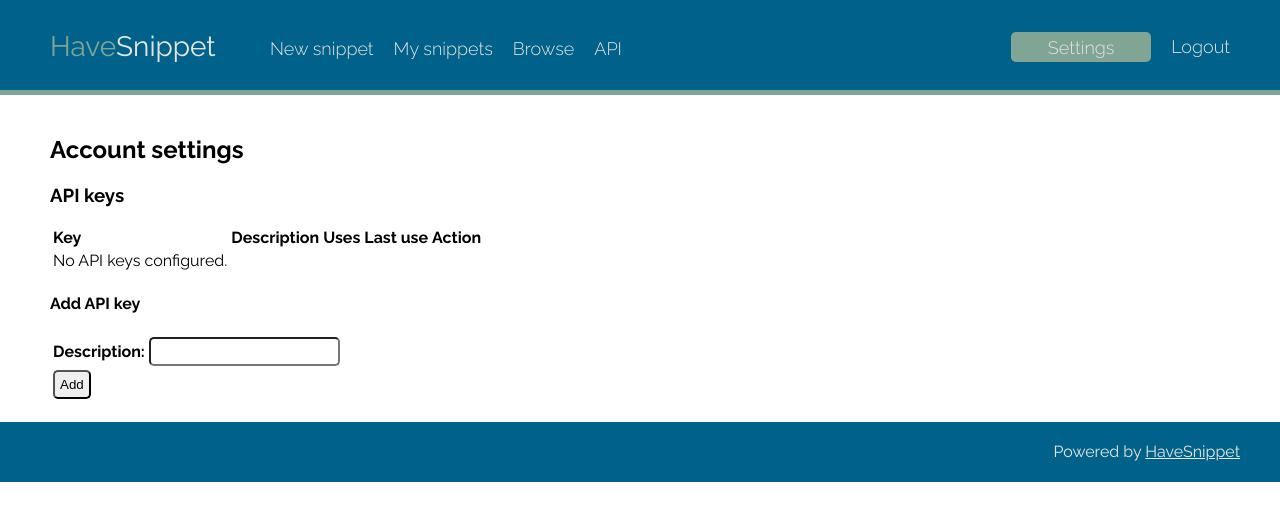
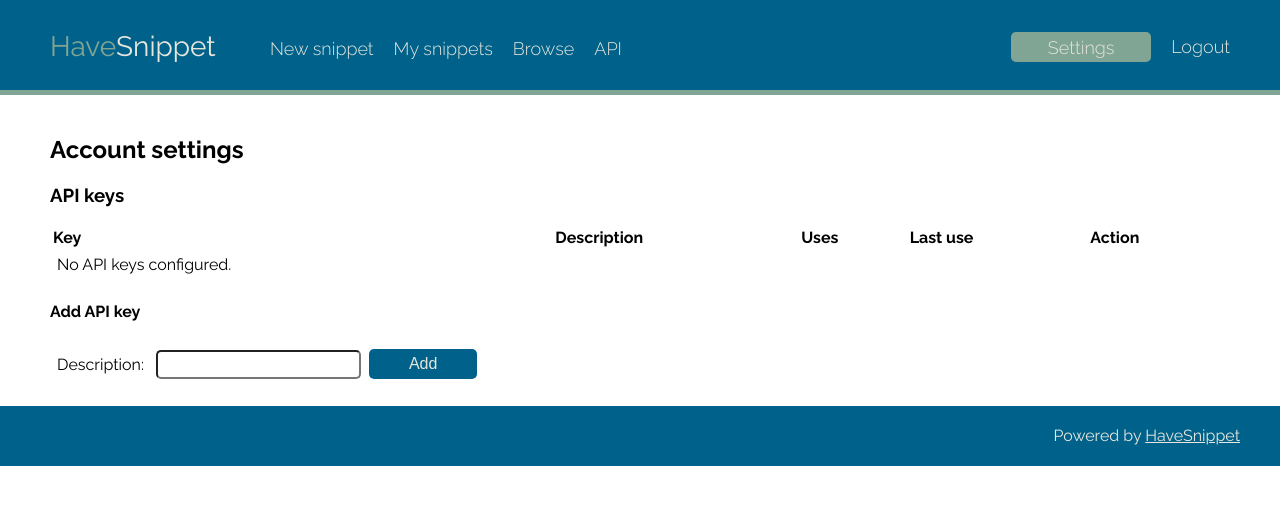
Before and after one commit to aither64/havesnippet, a Django app: a page that uses snippet/templates/snippet/profile.html in a window 1280 px wide. Shown: the top 521 px of the page. Run offline with Django 3.2, Linux system fonts and the light colour scheme; the visitor is signed in with stand-in values (Sample User, id 1); data that the repository does not hold is empty.

Commit message:
Style user settings

```diff
--- a/snippet/static/css/main.css
+++ b/snippet/static/css/main.css
@@ -127,6 +127,9 @@ form.table td.label {
   text-align: right;
   padding: 0 10px 0 0;
 }
+form.table td {
+  padding: 5px;
+}
 form.table td input {
   width: 100%;
 }
@@ -158,8 +161,8 @@ form.table td input[type="reset"],
 form.table td input.cancel {
   background-color: #81A594;
 }
-form.login td {
-  padding: 5px;
+form.table.inline input[type="submit"] {
+  margin-left: 10px;
 }
 #snippet-form table {
   width: 90%;
@@ -167,6 +170,9 @@ form.login td {
 #snippet-form textarea {
   width: 100%;
   height: 400px;
+}
+#snippet-form td {
+  padding: 2px;
 }
 #snippet-form td.file {
   padding-left: 20px;
@@ -306,6 +312,12 @@ form.login td {
 .browse .description {
   float: left;
 }
+table.api-keys {
+  width: 100%;
+}
+table.api-keys td {
+  padding: 5px;
+}
 .cleaner {
   clear: both;
 }
--- a/snippet/static/css/main.less
+++ b/snippet/static/css/main.less
@@ -167,6 +167,8 @@ form.table {
   }
 
   td {
+    padding: 5px;
+
     input {
       width: 100%;
     }
@@ -198,9 +200,9 @@ form.table {
   }
 }
 
-form.login {
-  td {
-    padding: 5px;
+form.table.inline {
+  input[type="submit"] {
+    margin-left: 10px;
   }
 }
 
@@ -212,6 +214,10 @@ form.login {
   textarea {
     width: 100%;
     height: 400px;
+  }
+
+  td {
+    padding: 2px;
   }
 
   td.file {
@@ -392,6 +398,14 @@ form.login {
   }
 }
 
+table.api-keys {
+  width: 100%;
+
+  td {
+    padding: 5px;
+  }
+}
+
 .cleaner {
 	clear: both;
 }
--- a/snippet/templates/snippet/profile.html
+++ b/snippet/templates/snippet/profile.html
@@ -7,7 +7,7 @@
 <h2>{% trans "Account settings" %}</h2>
 
 <h3>{% trans "API keys" %}</h3>
-<table>
+<table class="api-keys">
 	<tr>
 		<th>{% trans "Key" %}</th>
 		<th>{% trans "Description" %}</th>
@@ -31,12 +31,13 @@
 </table>
 
 <h4>{% trans "Add API key" %}</h4>
-<form action="{% url 'api_key_add' %}" method="post">
+<form action="{% url 'api_key_add' %}" method="post" class="table inline">
 	{% csrf_token %}
 	<table>
-		{{ key_form }}
 		<tr>
-			<td colspan="2"><input type="submit" value="{% trans "Add" %}"></td>
+			<td>{{ key_form.description.label_tag }}</td>
+			<td>{{ key_form.description }}</td>
+			<td><input type="submit" value="{% trans "Add" %}"></td>
 		</tr>
 	</table>
 </form>
```
